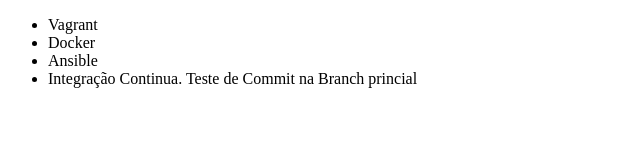
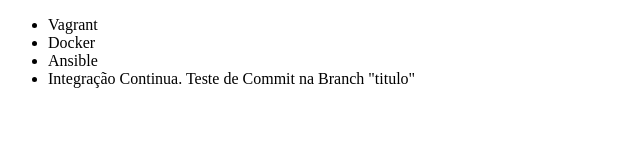
Before and after one commit to semensatopedro/RepositorioTeste, a plain HTML site: page index.html in a window 1280 px wide. Shown: the full height of the page, 0-640 px from the left. Drawn offline with Linux system fonts and the light colour scheme.

Commit message:
Adicionado teste cagado na branch principal

```diff
--- a/index.html
+++ b/index.html
@@ -9,7 +9,7 @@
         <li>Vagrant</li>
         <li>Docker</li>
         <li>Ansible</li>
-        <li>Integração Continua. Teste de Commit na Branch princial</li>
+        <li>Integração Continua. Teste de Commit na Branch "titulo"</li>
     </ul>
 </body>
 </html>
```
